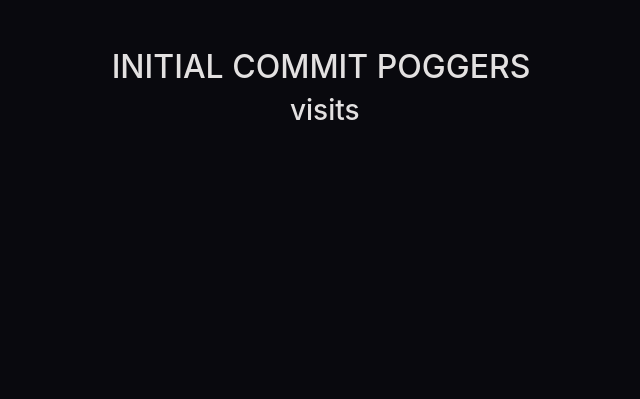
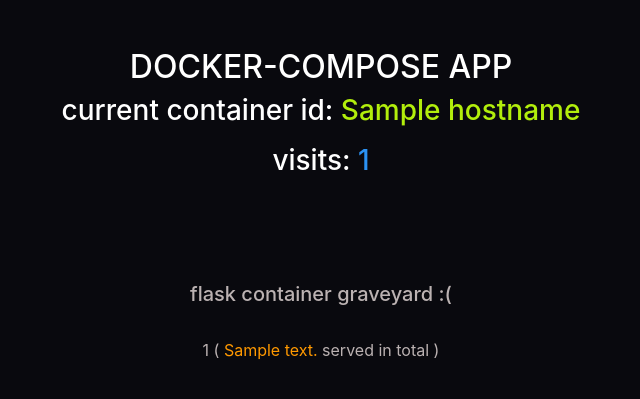
Before and after one commit to xao1215/msi_dn2, a Python web app: template flask/templates/index.html in a window 1280 px wide. Shown: the top 399 px of the page, without its empty margins (319-959 px from the left). Run offline with Jinja, Linux system fonts and the light colour scheme; the template is opened without the code that fills it: most values are stand-ins (such as "Sample title", 1, 10 or a date in 2020); some libraries are stand-ins or nearby versions.

Commit message:
added mongo, flask app cleanup

```diff
--- a/flask/templates/index.html
+++ b/flask/templates/index.html
@@ -8,23 +8,35 @@
     <style>
       body{
         background-color:#09090e;
-        color:#e3e1e1;
+        color:#ffffff;
       }
     </style>
   </head>
 
 
   <body>
-    <div class="container-fluid text-center mt-5 mb-5">
-      <h2>INITIAL COMMIT POGGERS</h2>
-      <h3><p style="display:inline-block;color:#3091ff">{{ message }}</p> visits</h3>
+    <div class="container text-center mt-5 mb-5">
+      <h2 style="color:#ffffff">DOCKER-COMPOSE APP</h2>
+      <h3>current container id: <label style="color:#b2ee0c">{{hostname}}</label></h3>
+      <h3>visits: <label style="color:#2b92f3">{{counter}}</label></h3>
     </div>
 
-      <!-- for each uporabnik add to sql -> map on screen prev users r?-->
+    <div class="container text-center pt-5" style="color:rgb(187, 178, 178)">
+      <h5 class="mb-4">flask container graveyard :(</h5>
+      <!-- {{length}} -->
+      {% for c in containers %}
+        {% if c.id != hostname %}
+          <div class="m-2" style="display:inline-block">
+            <p style="margin:0;float:left">{{c["id"]}} ( <label style="color:#ff9900">{{c["visits"]}}</label> served in total )
+            </p>
+          </div>
+        {% endif %}
+      {% endfor %}
+    </div>
 
-        <script src="https://code.jquery.com/jquery-3.3.1.slim.min.js" integrity="sha384-q8i/X+965DzO0rT7abK41JStQIAqVgRVzpbzo5smXKp4YfRvH+8abtTE1Pi6jizo" crossorigin="anonymous"></script>
-        <script src="https://cdnjs.cloudflare.com/ajax/libs/popper.js/1.14.7/umd/popper.min.js" integrity="sha384-UO2eT0CpHqdSJQ6hJty5KVphtPhzWj9WO1clHTMGa3JDZwrnQq4sF86dIHNDz0W1" crossorigin="anonymous"></script>
-        <script src="https://stackpath.bootstrapcdn.com/bootstrap/4.3.1/js/bootstrap.min.js" integrity="sha384-JjSmVgyd0p3pXB1rRibZUAYoIIy6OrQ6VrjIEaFf/nJGzIxFDsf4x0xIM+B07jRM" crossorigin="anonymous"></script>
+    <script src="https://code.jquery.com/jquery-3.3.1.slim.min.js" integrity="sha384-q8i/X+965DzO0rT7abK41JStQIAqVgRVzpbzo5smXKp4YfRvH+8abtTE1Pi6jizo" crossorigin="anonymous"></script>
+    <script src="https://cdnjs.cloudflare.com/ajax/libs/popper.js/1.14.7/umd/popper.min.js" integrity="sha384-UO2eT0CpHqdSJQ6hJty5KVphtPhzWj9WO1clHTMGa3JDZwrnQq4sF86dIHNDz0W1" crossorigin="anonymous"></script>
+    <script src="https://stackpath.bootstrapcdn.com/bootstrap/4.3.1/js/bootstrap.min.js" integrity="sha384-JjSmVgyd0p3pXB1rRibZUAYoIIy6OrQ6VrjIEaFf/nJGzIxFDsf4x0xIM+B07jRM" crossorigin="anonymous"></script>
   </body>
 
 </html>
```
Also changed, not shown: docker-compose.yml (+14 -0 lines), flask/app.py (+39 -3 lines), 1 other file.
